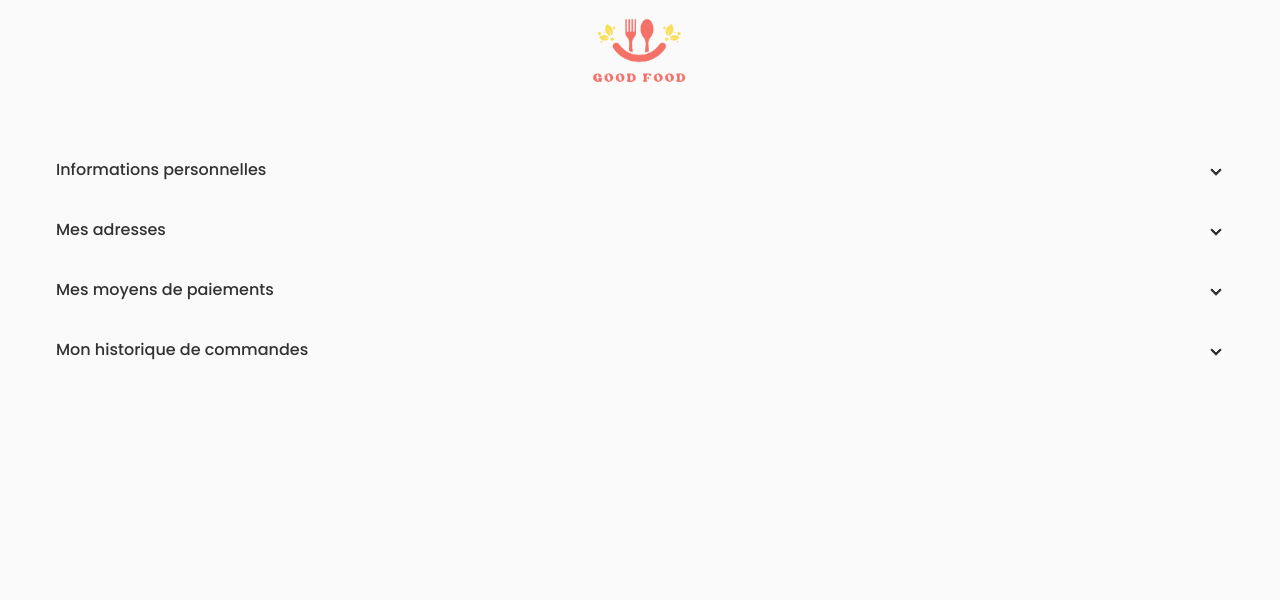
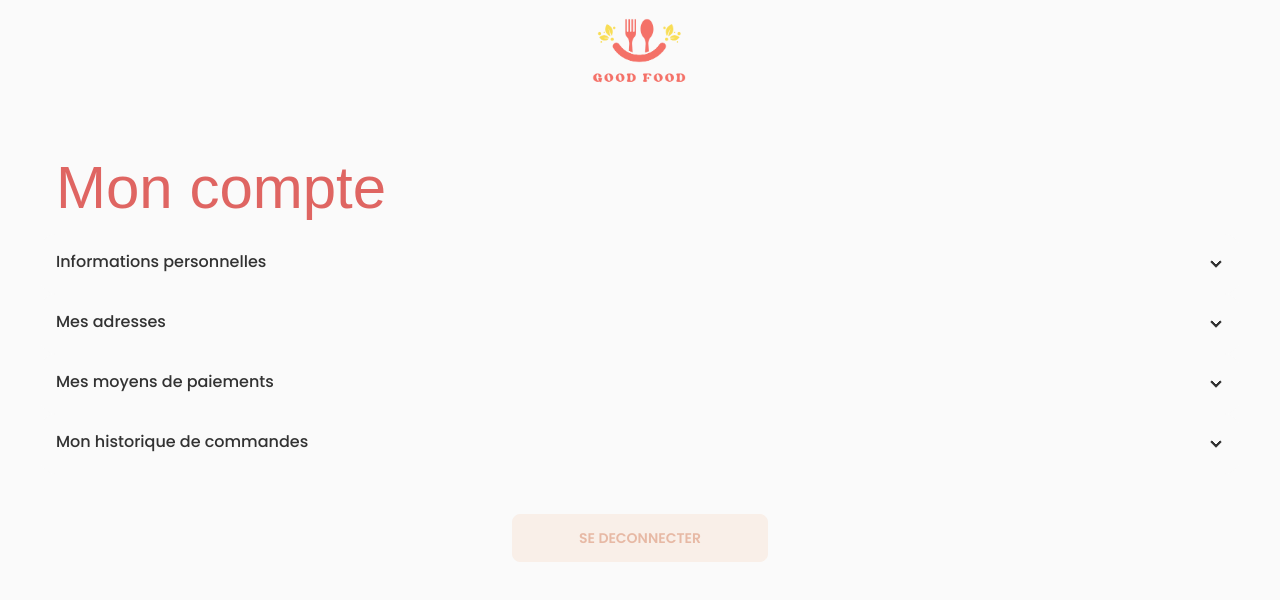
Before and after one commit to Sonicfury/good-food-front, a SvelteKit app: page /UserAccount in a window 1280 px wide. Shown: the top 600 px of the page. Built offline with nearby package versions, Linux system fonts and the light colour scheme; no server answers; a web font is replaced by a local one.

Commit message:
add logout and format

```diff
--- /dev/null
+++ b/src/routes/UserAccount/+page.server.ts
@@ -0,0 +1,10 @@
+import { redirect } from '@sveltejs/kit';
+import type { Actions } from './$types';
+
+export const actions: Actions = {
+    default({ cookies }) {
+        cookies.set('session', '');
+        cookies.set('userId', '');
+        throw redirect(302, '/login');
+    },
+};
--- a/src/routes/UserAccount/+page.svelte
+++ b/src/routes/UserAccount/+page.svelte
@@ -2,7 +2,8 @@
     import UpdateProfil from '../components/UpdateProfil.svelte';
 </script>
 
-<div class="m-10">
+<div class="m-10 d-flex">
+    <h1 class="text-6xl text-primary p-4">Mon compte</h1>
     <details class="collapse collapse-arrow  bg-base-100 rounded-box">
         <summary class="collapse-title text-m font-medium">Informations personnelles</summary>
         <UpdateProfil />
@@ -16,6 +17,9 @@
     <details class="collapse collapse-arrow  bg-base-100 rounded-box">
         <summary class="collapse-title text-m font-medium">Mon historique de commandes</summary>
     </details>
+    <form class="flex justify-center" method="POST">
+        <button type="submit" class="btn mt-10 btn-neutral text-secondary w-64">Se deconnecter</button>
+    </form>
 </div>
 
 <style>
--- a/src/routes/api/user/+server.ts
+++ b/src/routes/api/user/+server.ts
@@ -1,5 +1,6 @@
 import type { RequestHandler } from './$types';
-import type { User } from '../../../models/user';``
+import type { User } from '../../../models/user';
+``;
 import { json } from '@sveltejs/kit';
 
 export const POST: RequestHandler = async ({ cookies, request }): Promise<User> => {
@@ -24,12 +25,12 @@ export const POST: RequestHandler = async ({ cookies, request }): Promise<User>
     }
 };
 
-export const GET: RequestHandler = async ({event, cookies}) => {
+export const GET: RequestHandler = async ({ event, cookies }) => {
     const userId = cookies.get('userId');
-    const response = await fetch(`${import.meta.env.VITE_API_URL}/users/`+ userId, {
+    const response = await fetch(`${import.meta.env.VITE_API_URL}/users/` + userId, {
         headers: {
             'content-type': 'application/json',
-            'Authorization': `Bearer ${cookies.get('session')}`
+            Authorization: `Bearer ${cookies.get('session')}`,
         },
     });
     const requestBody = await response.json();
@@ -38,17 +39,17 @@ export const GET: RequestHandler = async ({event, cookies}) => {
     } else {
         return new Response(JSON.stringify({ message: 'Une erreur est survenue' }), { status: 500 });
     }
-}
+};
 
 export const PUT: RequestHandler = async ({ cookies, request }): Promise<User> => {
     const userId = cookies.get('userId');
     const data = await request.json();
-    const response = await fetch(`${import.meta.env.VITE_API_URL}/users/`+ userId, {
+    const response = await fetch(`${import.meta.env.VITE_API_URL}/users/` + userId, {
         method: 'PUT',
         body: JSON.stringify(data),
         headers: {
             'content-type': 'application/json',
-            'Authorization': `Bearer ${cookies.get('session')}`
+            Authorization: `Bearer ${cookies.get('session')}`,
         },
     });
     const requestBody = await response.json();
```
Also changed, not shown: src/models/user.ts (+19 -19 lines).
